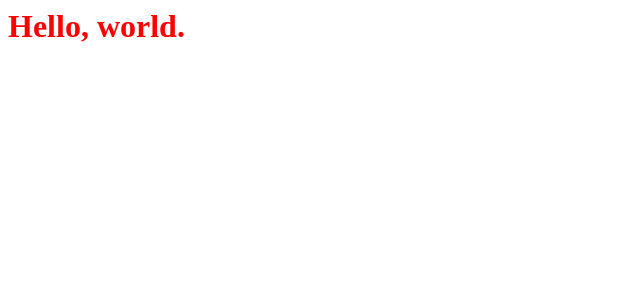
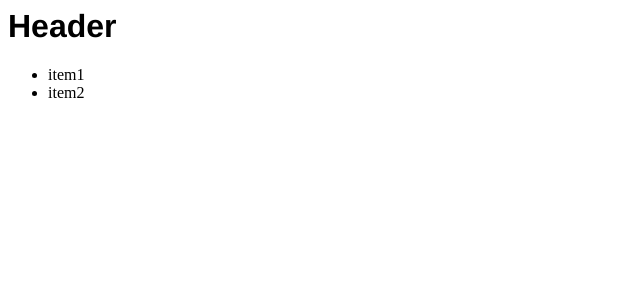
Before and after one commit to boringtaoxh/react-webpack, a React app: page / in a window 1280 px wide. Shown: the top 300 px of the page, without its empty margins (0-640 px from the left). Built offline with nearby package versions, Linux system fonts and the light colour scheme.

Commit message:
create components

```diff
--- a/src/App.styl
+++ /dev/null
@@ -1,2 +0,0 @@
-h1
-  color red
--- a/src/App.js
+++ b/src/components/App.js
@@ -1,9 +1,14 @@
 import React, { Component } from 'react';
+import Items from './items.js';
+require('./app.styl');
 
 export default class App extends Component {
   render() {
     return (
-      <h1>Hello, world.</h1>
+      <div>
+        <h1>Header</h1>
+        <Items />
+      </div>
     );
   }
 }
--- /dev/null
+++ b/src/components/App.styl
@@ -0,0 +1,3 @@
+h1
+  font-family Helvetica Neue, Helvetica, Arial
+  color #000
--- /dev/null
+++ b/src/components/item.js
@@ -0,0 +1,12 @@
+import React, { Component } from 'react';
+
+export default class Item extends Component {
+  constructor(props) {
+    super(props);
+  };
+  render() {
+    return (
+        <li>{this.props.item}</li>
+    );
+  };
+}
--- /dev/null
+++ b/src/components/items.js
@@ -0,0 +1,27 @@
+import React, { Component } from 'react';
+import Item from './item.js';
+
+export default class App extends Component {
+  constructor(props) {
+    super(props);
+    this.state = {
+      items: [
+        'item1',
+        'item2'
+      ]
+    }
+  };
+  render() {
+    var items = this.state.items.map((item) => {
+        return (
+          <Item key={item} item={item} />
+        )
+      }
+    )
+    return (
+      <ul>
+        {items}
+      </ul>
+    );
+  };
+}
--- a/src/index.js
+++ b/src/index.js
@@ -1,6 +1,5 @@
 import React from 'react';
 import ReactDOM from 'react-dom';
-import App from './App';
-require('./App.styl');
+import App from './components/app';
 
 ReactDOM.render(<App />, document.getElementById('root'));
```
Also changed, not shown: 1 other file (tests, documents, lock files or other folders).
